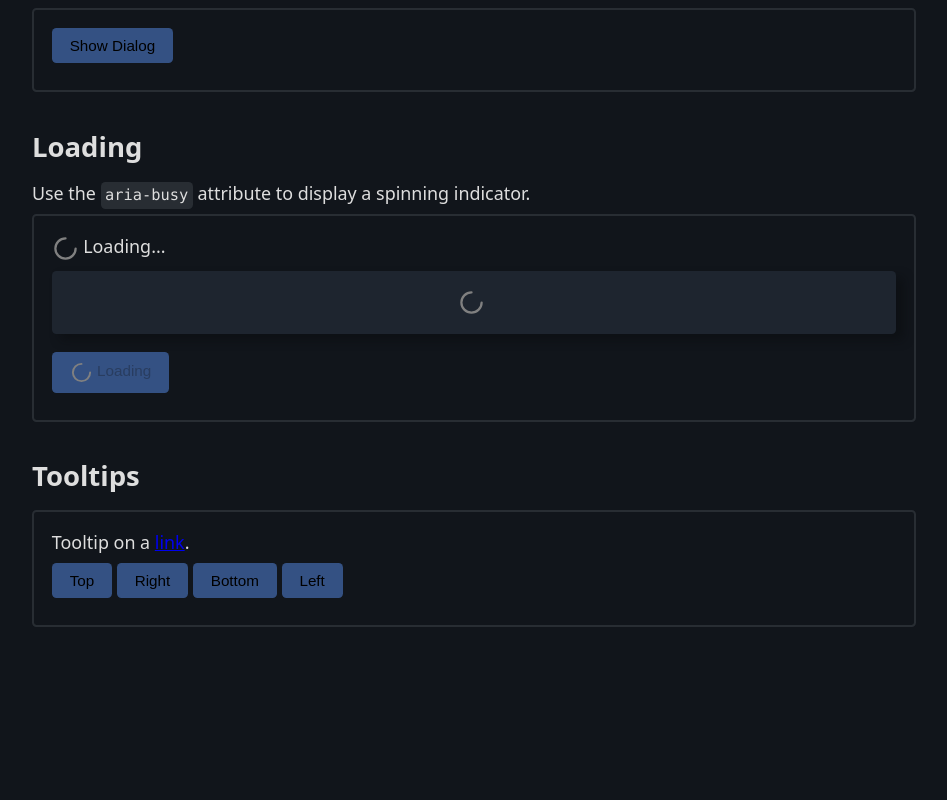
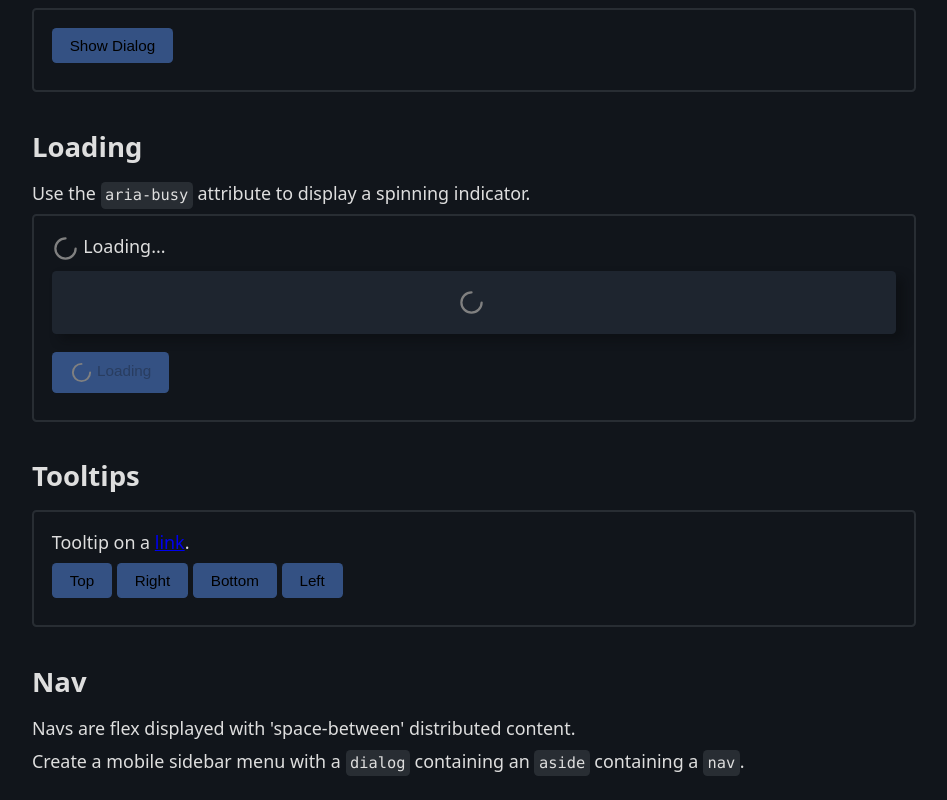
Before and after one commit to Sammy-T/spout, a Svelte app: page / in a window 1280 px wide. Shown: the part 5323-6123 px from the top of the page, without its empty margins (166-1113 px from the left). Before the commit the page ends 6004 px from the top, so only its background shows below. Built offline with nearby package versions, Linux system fonts and the light colour scheme.

Commit message:
Add nav description

```diff
--- a/src/App.svelte
+++ b/src/App.svelte
@@ -9,13 +9,17 @@
     </ul>
 
     <ul>
+        <!-- TODO: Links -->
         <li><a href="#">GH</a></li>
         <li><a href="#">Temp</a></li>
     </ul>
 </nav>
 
+<!-- TODO: Create desktop sidebar -->
+
 <main>
     <h1>bricks</h1>
+    <!-- TODO: Desc -->
 
     <hr/>
 
@@ -364,12 +368,16 @@
     </section>
 
     <!-- TODO: Nav -->
+    <h2>Nav</h2>
+    <p>Navs are flex displayed with 'space-between' distributed content.</p>
+    <p>Create a mobile sidebar menu with a <code>dialog</code> containing an <code>aside</code> containing a <code>nav</code>.</p>
 </main>
 
 <dialog id="mobile-menu" closedby="any">
     <aside>
         <nav>
             <ul>
+                <!-- TODO: Links -->
                 <li><a href="#">Wumbo</a></li>
                 <li><a href="#">Wumboing</a></li>
             </ul>
```
